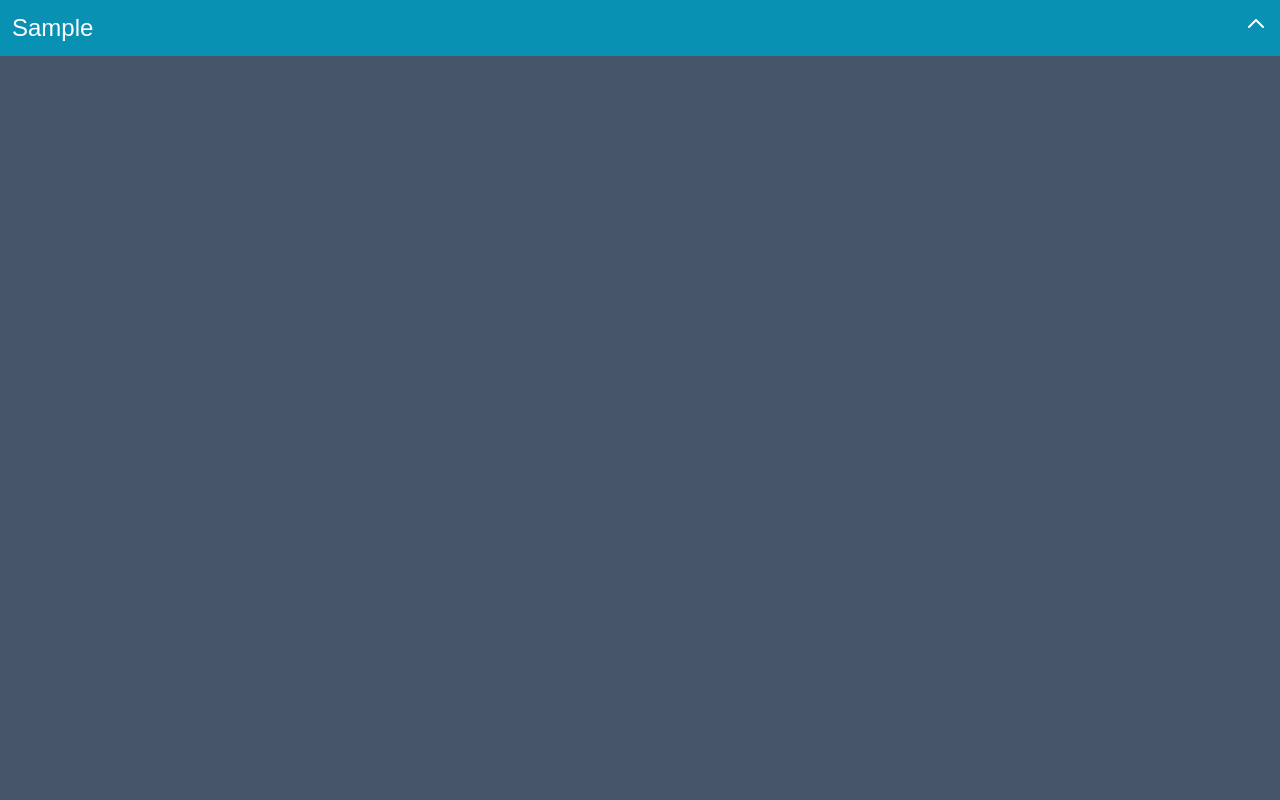
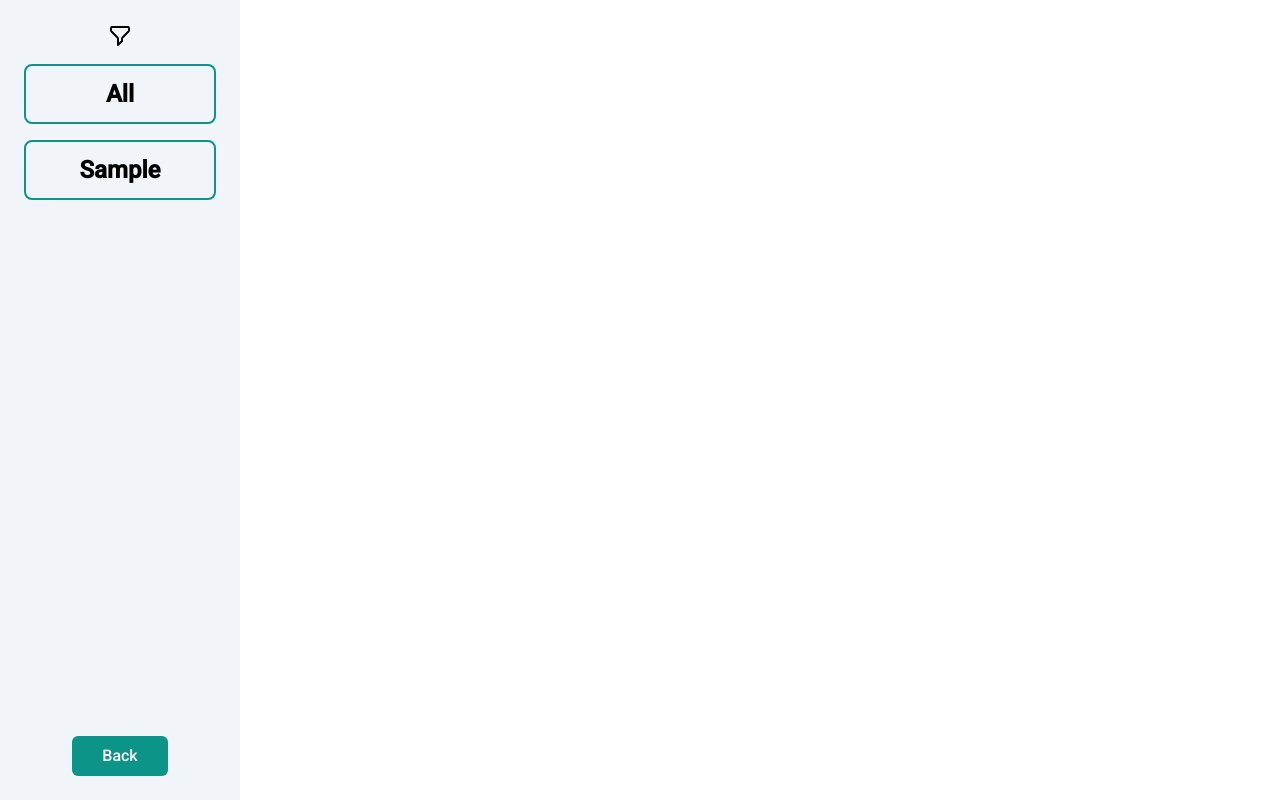
Before and after one commit to hosseind88/custom-event-monitoring, a React app: page / in a window 1280 px wide. Both pictures are taken after typing "Sample" into the empty fields and a click on the button "Confirm". Built offline with nearby package versions, Linux system fonts and the light colour scheme.

Commit message:
fix issues

```diff
--- a/src/App.tsx
+++ b/src/App.tsx
@@ -3,6 +3,7 @@ import ReactDOM from 'react-dom';
 import GetListeners from './components/GetListeners';
 import Listener from './components/Listener';
 import Visibility from './components/Visiblity';
+import Icon from './icons';
 import './index.scss';
 import { Listener as ListenerInterface } from './types';
 
@@ -11,6 +12,7 @@ const App = () => {
     [key: string]: ListenerInterface;
   }>({});
   const [showListeners, setShowListeners] = React.useState(false);
+  const [selectedEvent, setSelectedEvent] = React.useState('');
 
   React.useEffect(() => {
     if (navigator.serviceWorker) {
@@ -18,10 +20,10 @@ const App = () => {
         let eventData = JSON.parse(event.data);
         setListeners(prevListeners => ({
           ...prevListeners,
-          [eventData.eventType]: {
-            key: eventData.eventType,
+          [eventData.eventName]: {
+            key: eventData.eventName,
             eventQueue: [
-              ...prevListeners[eventData.eventType].eventQueue,
+              ...prevListeners[eventData.eventName].eventQueue,
               eventData.data
             ]
           }
@@ -36,29 +38,65 @@ const App = () => {
 
   const onGetListenersConfirm = (listenerKeys: string[]) => {
     for (const listenerKey of listenerKeys) {
-      setListeners(
-        Object.assign(listeners, {
+      setListeners(prevListeners => ({
+        ...prevListeners,
         [listenerKey]: {
           key: listenerKey,
           eventQueue: []
         }
-        })
-      );
+      }));
     }
     setShowListeners(true);
+    navigator.serviceWorker.ready.then(registration => {
+      registration.active.postMessage(listenerKeys);
+    });
+  };
+
+  const onBack = () => {
+    setShowListeners(false);
+  };
+
+  const onFilter = (eventName: string) => {
+    setSelectedEvent(eventName === 'All' ? '' : eventName);
   };
 
   return (
-    <div className="h-full bg-slate-600 flex">
+    <div className="h-full flex">
       <div className="flex flex-1 w-full">
         <Visibility show={!showListeners}>
           <GetListeners onConfirm={onGetListenersConfirm} />
         </Visibility>
         <Visibility show={showListeners}>
-          <div className="flex flex-col w-full">
-            {Object.entries(listeners).map(([listenerKey, listenerVal]) => (
+          <div className="flex w-full">
+            <div className="flex flex-col min-w-[240px] h-full bg-slate-100 items-center justify-between py-6 px-6">
+              <div className="flex flex-col gap-4 w-full">
+                <Icon name="filter" style={{ margin: 'auto' }} />
+                {['All', ...Object.keys(listeners)].map(eventName => (
+                  <button
+                    onClick={() => onFilter(eventName)}
+                    key={eventName}
+                    className="py-3 px-6 rounded-lg border-2 border-teal-600 font-semibold text-2xl hover:bg-teal-600 hover:text-white"
+                  >
+                    {eventName}
+                  </button>
+                ))}
+              </div>
+              <button
+                className="w-24 border-none	rounded-md bg-teal-600 text-white py-2"
+                onClick={onBack}
+              >
+                Back
+              </button>
+            </div>
+            <div className="flex flex-col w-full overflow-y-auto">
+              {Object.entries(listeners)
+                .filter(([listenerKey]) =>
+                  !selectedEvent ? true : selectedEvent === listenerKey
+                )
+                .map(([listenerKey, listenerVal]) => (
                   <Listener key={listenerKey} listener={listenerVal} />
                 ))}
+            </div>
           </div>
         </Visibility>
       </div>
--- a/src/components/GetListeners/index.tsx
+++ b/src/components/GetListeners/index.tsx
@@ -51,11 +51,11 @@ const GetListeners = ({
       </div>
       <button
         onClick={addListener}
-        className="bg-blue-500 hover:bg-blue-700 text-white font-bold py-2 px-4 rounded"
+        className="bg-teal-600 hover:bg-blue-700 text-white font-bold py-2 px-4 rounded"
       >
         Add Listener +
       </button>
-      <button className="bg-blue-500 hover:bg-green-700 mx-5 text-white font-bold py-2 px-4 rounded">
+      <button className="bg-teal-600 hover:bg-green-700 mx-5 text-white font-bold py-2 px-4 rounded">
         Confirm
       </button>
     </form>
--- a/src/components/Listener/index.tsx
+++ b/src/components/Listener/index.tsx
@@ -1,35 +1,24 @@
 import React from 'react';
 import Icon from '../../icons';
 import { Listener as ListenerInterface } from '../../types';
-import Visibility from '../Visiblity';
 
 const Listener = ({ listener }: { listener: ListenerInterface }) => {
-  const [isOpen, setIsOpen] = React.useState(true);
-
-  const onAccordionClick = () => {
-    setIsOpen(!isOpen);
-  };
-
   return (
-    <div className="flex flex-col w-full">
-      <button
-        className="bg-cyan-600 px-3 py-3 cursor-pointer text-2xl text-white text-left flex justify-between"
-        onClick={onAccordionClick}
-      >
-        {listener.key}
-        <Icon name={isOpen ? 'chevron-up' : 'chevron-down'} />
-      </button>
-      <Visibility show={isOpen}>
-        {listener.eventQueue.map((data, idx) => (
+    <>
+      {listener.eventQueue.map((evt, idx) => (
+        <div className="flex h-min w-full border-b-2 border-white">
+          <div className="bg-teal-500 text-2xl text-white font-bold min-w-[150px] flex items-center justify-center">
+            {listener.key}
+          </div>
           <div
-            className="px-16 bg-slate-900	text-cyan-500	my-1 py-2 bg-white overflow-hidden"
+            className="px-16 bg-slate-800 text-cyan-500 overflow-hidden flex-1 py-4"
             key={idx}
           >
-            <pre>{JSON.stringify(data, undefined, 2)}</pre>
+            <pre>{JSON.stringify(evt, undefined, 2)}</pre>
           </div>
-        ))}
-      </Visibility>
-    </div>
+        </div>
+      ))}
+    </>
   );
 };
 
--- a/src/icons/index.tsx
+++ b/src/icons/index.tsx
@@ -25,11 +25,27 @@ const icons = {
     >
       <path strokeLinecap="round" strokeLinejoin="round" d="M19 9l-7 7-7-7" />
     </svg>
+  ),
+  filter: () => (
+    <svg
+      xmlns="http://www.w3.org/2000/svg"
+      className="h-6 w-6"
+      fill="none"
+      viewBox="0 0 24 24"
+      stroke="currentColor"
+      strokeWidth={2}
+    >
+      <path
+        strokeLinecap="round"
+        strokeLinejoin="round"
+        d="M3 4a1 1 0 011-1h16a1 1 0 011 1v2.586a1 1 0 01-.293.707l-6.414 6.414a1 1 0 00-.293.707V17l-4 4v-6.586a1 1 0 00-.293-.707L3.293 7.293A1 1 0 013 6.586V4z"
+      />
+    </svg>
   )
 };
 
-const Icon = ({ name }: { name: IconName }) => {
-  return <i>{icons[name]()}</i>;
+const Icon = ({ name, style }: { name: IconName, style?: React.CSSProperties }) => {
+  return <i style={style}>{icons[name]()}</i>;
 };
 
 export default Icon;
--- a/src/index.scss
+++ b/src/index.scss
@@ -1,3 +1,5 @@
+@import url('https://fonts.googleapis.com/css2?family=Roboto:wght@500&display=swap');
+
 @tailwind base;
 @tailwind components;
 @tailwind utilities;
@@ -6,11 +8,11 @@ html, body {
   font-family: Arial, Helvetica, sans-serif;
   height: 100vh;
   overflow-x: hidden;
+  font-family: 'Roboto';
 }
 
 #app {
   height: 100%;
   padding: 0;
   margin: 0;
-  background-color: gray;
 }
--- a/src/types/index.ts
+++ b/src/types/index.ts
@@ -1,10 +1,6 @@
-interface EventDetail {
-  detail: any;
+export interface Listener {
+  key: string;
+  eventQueue: any[];
 }
 
-export interface Listener {
-  key: string;
-  eventQueue: EventDetail[];
-}
-
-export type IconName = 'chevron-up' | 'chevron-down';
+export type IconName = 'chevron-up' | 'chevron-down' | 'filter';
```
Also changed, not shown: background.js (+1 -16 lines), contentScript.js (+17 -5 lines), 1 other file (tests, documents, lock files or other folders). Lines whose indentation alone changed are shown as unchanged.
